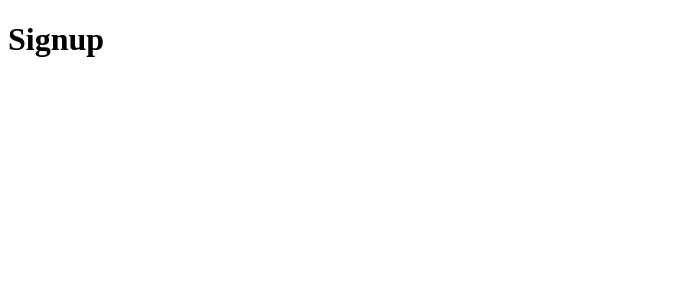
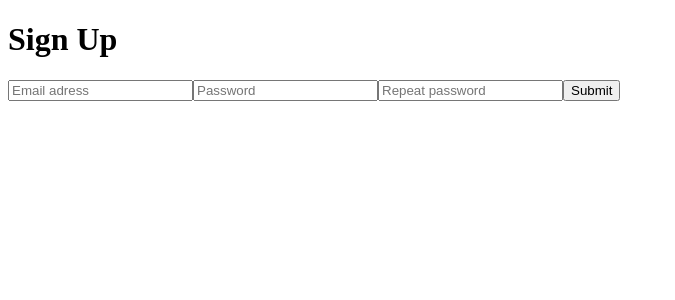
Before and after one commit to Vcna-0/Movies_web_app, a React (Vite) app in the folder Front/: page /signup in a window 1280 px wide. Shown: the top 300 px of the page, without its empty margins (0-675 px from the left). Built offline with nearby package versions, Linux system fonts and the light colour scheme.

Commit message:
feat(signup): add registration form component - basic validation included

```diff
--- /dev/null
+++ b/Front/src/components/SignupForm.tsx
@@ -0,0 +1,31 @@
+import { useForm, SubmitHandler  } from "react-hook-form";
+
+type Inputs = {
+    email: string,
+    password: string,
+    confirmPassword: string,
+};
+
+
+const SignupForm = () => {
+
+    const { register, handleSubmit, watch, formState: { errors, isSubmitted  } } = useForm<Inputs>();
+    const onSubmit: SubmitHandler<Inputs> = data => console.log(data);
+
+    const password = watch("password", "");
+
+    return (
+            <form onSubmit={handleSubmit(onSubmit)}>
+                <input type="email" {...register("email", { required: true })} placeholder="Email adress"/>
+                <input type="password" {...register("password", { required: true })} placeholder="Password"/>
+                <input type="password" placeholder="Repeat password" {...register("confirmPassword", {
+                    required: true,
+                    validate: value => value === password || "Passwords do not match"
+                })}/>
+                {isSubmitted && errors.confirmPassword && <p>{errors.confirmPassword.message}</p>}
+                <input type="submit"/>
+            </form>
+    );
+};
+
+export default SignupForm;
--- a/Front/src/pages/Signup.tsx
+++ b/Front/src/pages/Signup.tsx
@@ -1,7 +1,10 @@
+import SignupForm from "../components/SignupForm.tsx";
+
 const Signup = () => {
     return (
         <div>
-            <h1>Signup</h1>
+            <h1>Sign Up</h1>
+            <SignupForm/>
         </div>
     );
 };
```
